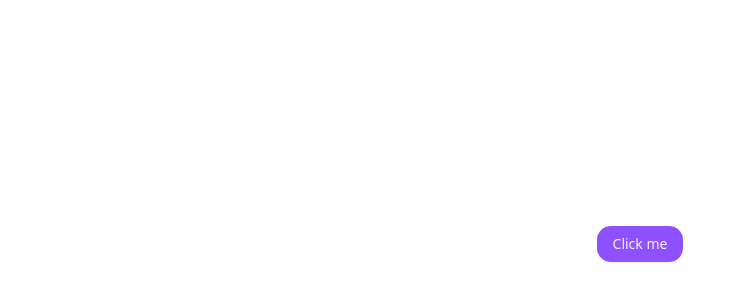
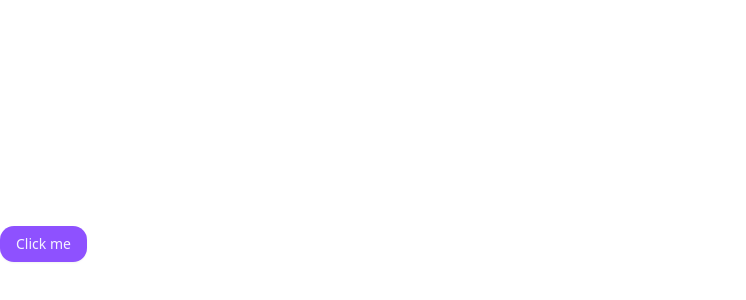
Before and after one commit to peeranat-dan/scrum-poker, a React (Vite) app: page / in a window 1280 px wide. Shown: the part 156-456 px from the top of the page, without its empty margins (0-746 px from the left). Built offline with nearby package versions, Linux system fonts and the light colour scheme.

Commit message:
feat: add routing and layout

```diff
--- a/src/main.tsx
+++ b/src/main.tsx
@@ -6,14 +6,23 @@ import { createBrowserRouter, RouterProvider } from "react-router";
 
 import "./index.css";
 import HomePage from "./pages/home";
+import NewGamePage from "./pages/new-game";
 import { ThemeProvider } from "./providers/theme";
+import BaseLayout from "./layouts/base";
 
 const queryClient = new QueryClient();
 
 const router = createBrowserRouter([
   {
     path: "/",
-    element: <HomePage />,
+    Component: BaseLayout,
+    children: [
+      { index: true, Component: HomePage },
+      {
+        path: "new-game",
+        Component: NewGamePage,
+      },
+    ],
   },
 ]);
 
```
